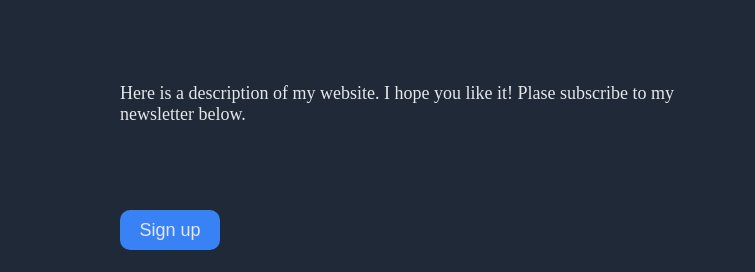
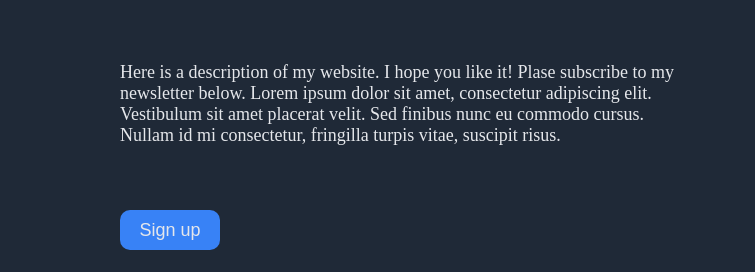
Before and after one commit to drewt0/thailand, a plain HTML site: page index.html in a window 1280 px wide. Shown: the part 202-474 px from the top of the page, 0-755 px from the left. Drawn offline with Linux system fonts and the light colour scheme.

Commit message:
Added filler text

```diff
--- a/index.html
+++ b/index.html
@@ -16,7 +16,7 @@
         <div class="content1">
             <div class="content1-left">
                 <h1>This website is about Thailand!</h1>
-                <p>Here is a description of my website. I hope you like it! Plase subscribe to my newsletter below.</p>
+                <p>Here is a description of my website. I hope you like it! Plase subscribe to my newsletter below. Lorem ipsum dolor sit amet, consectetur adipiscing elit. Vestibulum sit amet placerat velit. Sed finibus nunc eu commodo cursus. Nullam id mi consectetur, fringilla turpis vitae, suscipit risus. </p>
                 <button>Sign up</button>
             </div>
             <img class="content1-img" src="https://cdn.britannica.com/06/96306-050-DFE8AFDC/Khao-Tapu-Ao-Phang-na-Thailand-National-Park.jpg">
```
